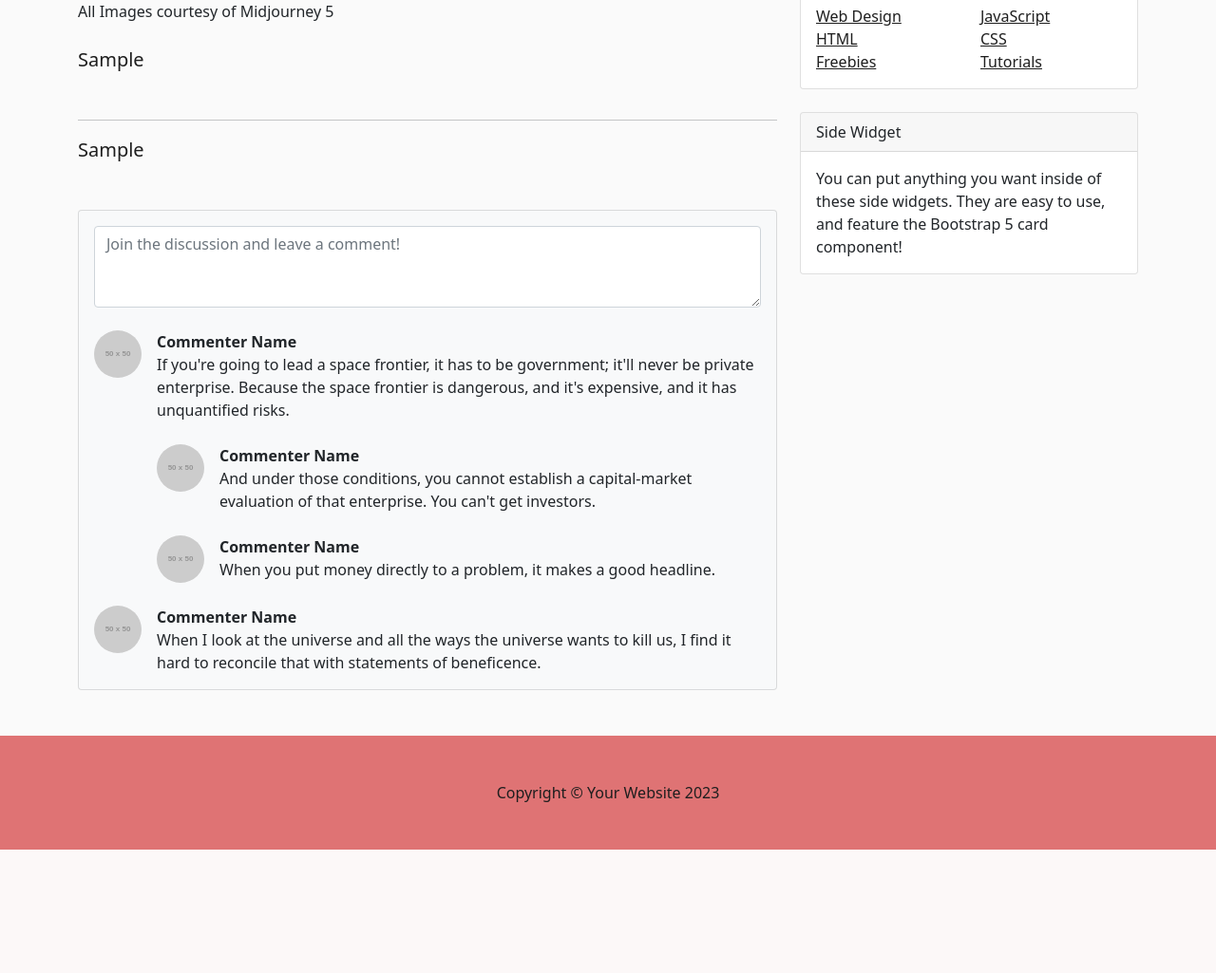
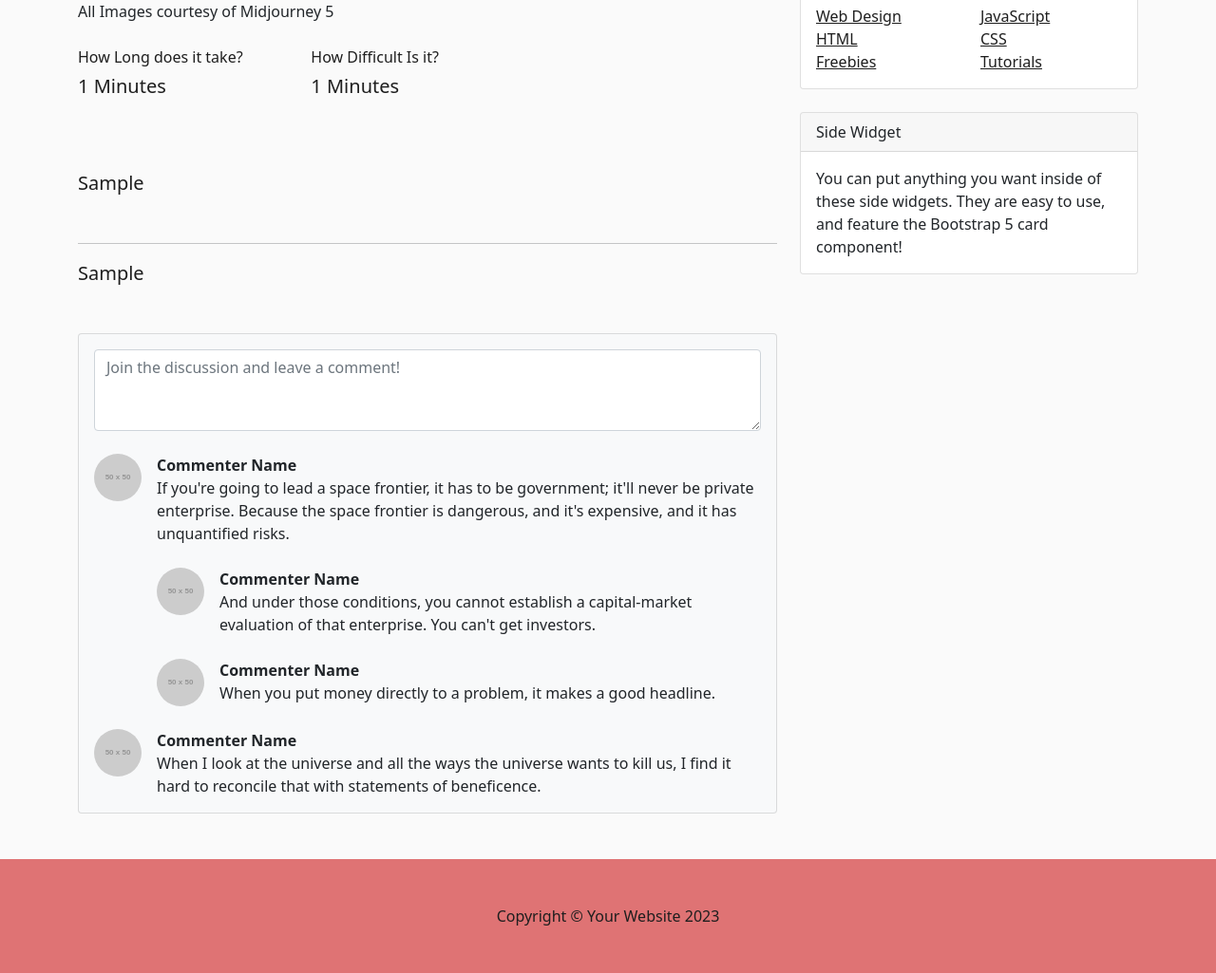
Before and after one commit to rnc-personal/ci-fullstack-pp4, a Django app: a page that uses templates/recipe_detail.html in a window 1280 px wide. Shown: the part 294-1319 px from the top of the page at 95% size. Before the commit the page ends 1189 px from the top, so only its background shows below. Run offline with Django 3.2, Linux system fonts and the light colour scheme; tables that the repository leaves empty hold one stand-in row (values such as "Sample post"); grey boxes labelled with a size stand in for pictures from a placeholder-image service; some libraries are stand-ins or nearby versions.

Commit message:
updated detail for time and difficulty data

```diff
--- a/templates/recipe_detail.html
+++ b/templates/recipe_detail.html
@@ -24,6 +24,18 @@
                             <img class="img-fluid rounded" src="{{ recipe.image.url }}" alt="{{ recipe.title }}: {{ recipe.snippet }}" />
                             <figcaption class="text-align-left">All Images courtesy of Midjourney 5</figcaption>
                         </figure>
+                        <section class="mb-5">
+                            <div class="d-flex">
+                                <div class="col-lg-4 col-md-6 col-sm-6 col-xs-12">
+                                    <p class="fs-6 mb-1">How Long does it take?</p>
+                                    <p class="fs-5 mb-4">{{ recipe.cooking_time_minutes }} Minutes</p>
+                                </div>
+                                <div class="col-lg-4 col-md-6 col-sm-6 col-xs-12">
+                                    <p class="fs-6 mb-1">How Difficult Is it?</p>
+                                    <p class="fs-5 mb-4">{{ recipe.cooking_time_minutes }} Minutes</p>
+                                </div>
+                            </div>
+                        </section>
                         <!-- Post content-->
                         <section class="mb-5">
                             <p class="fs-5 mb-4">{{ recipe.ingredients|striptags }}</p>
```
